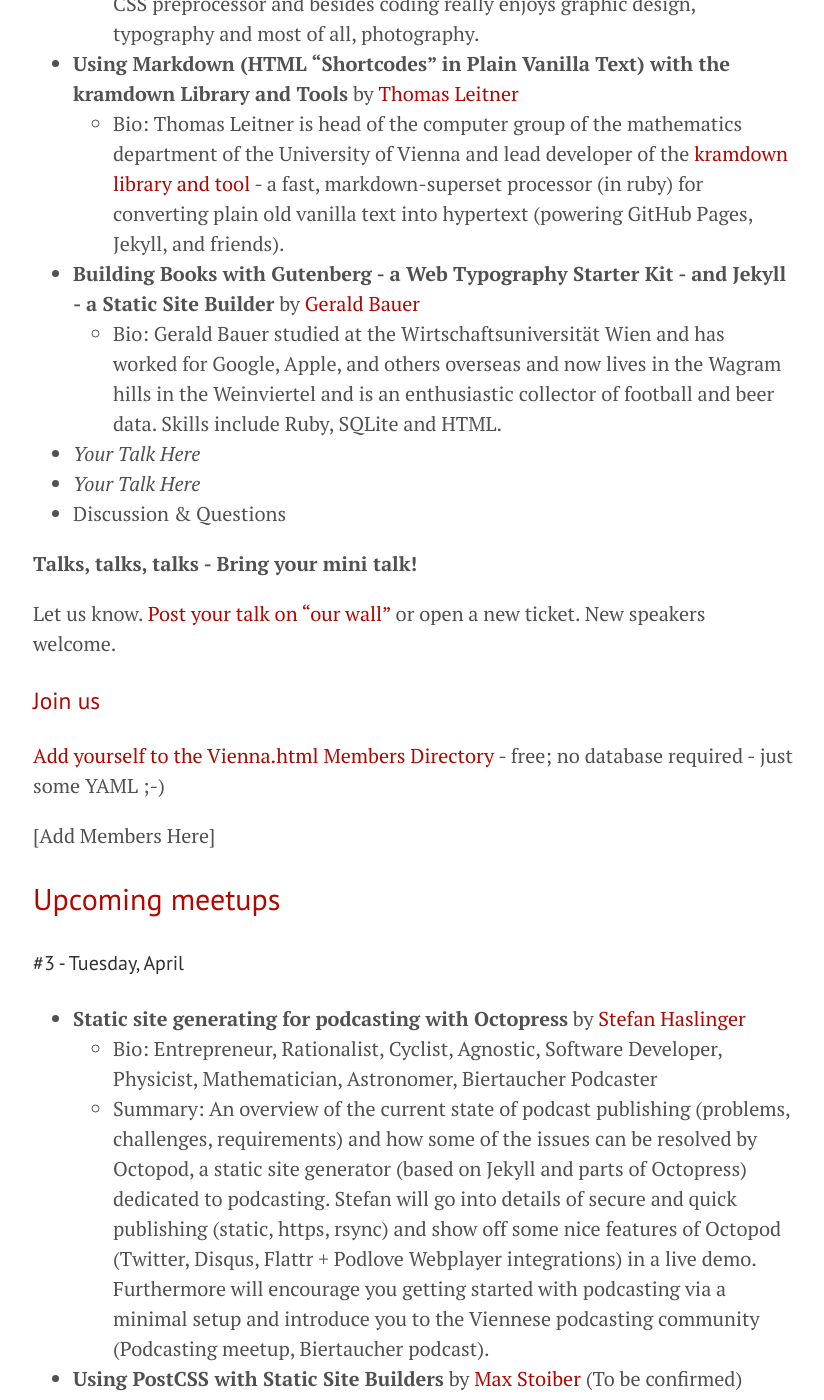
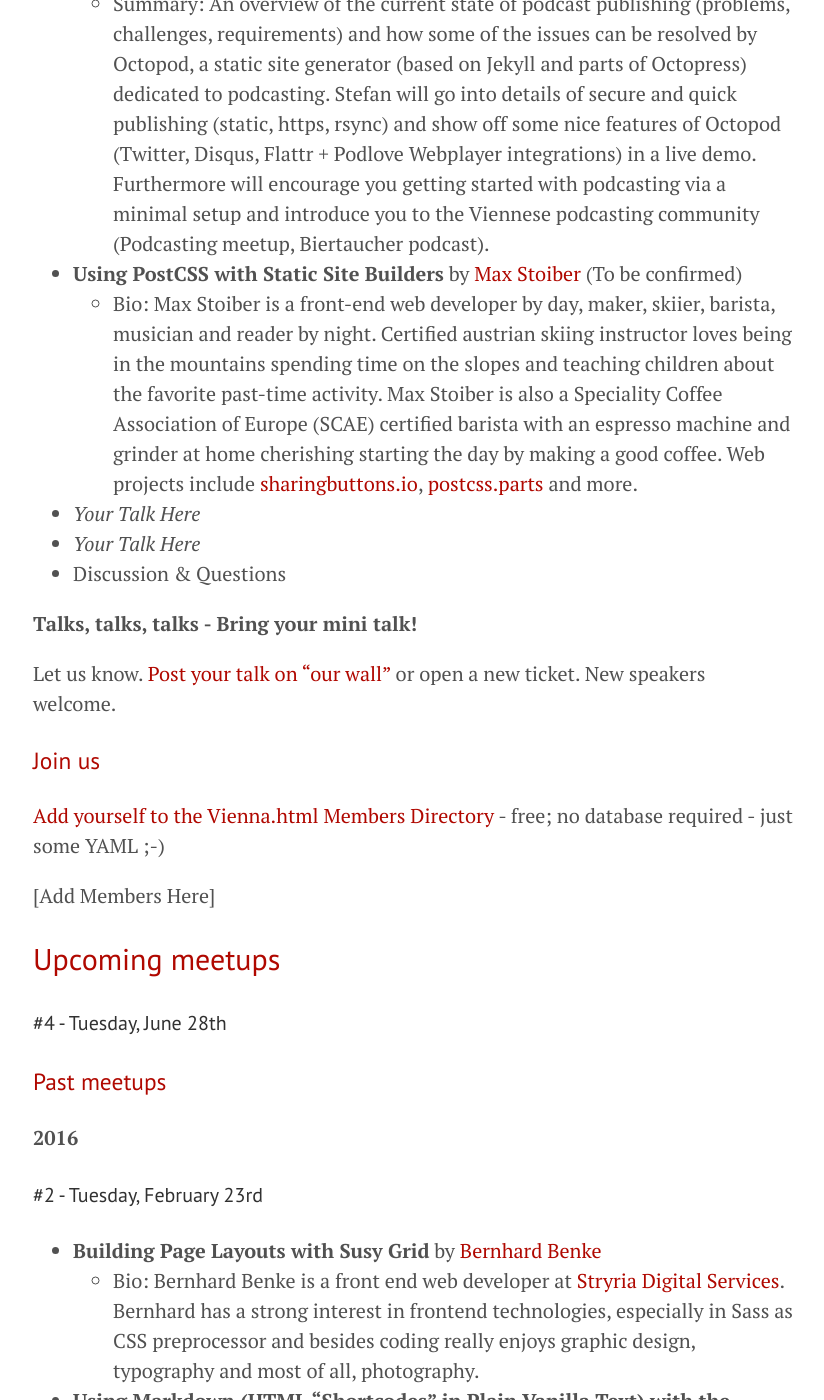
Before and after one commit to goodbyeaustria/archive, a Jekyll site: the page built from index.md, in a window 1280 px wide and 1400 px high, scrolled down 998 px. Shown: the whole window, without its empty margins (227-1051 px from the left). Built offline with Jekyll 4.4.1, drawn with Linux system fonts in a browser that asks for light colours; some of the changed lines change nothing that is shown; some of the changed text lies outside the part shown.

Commit message:
Update index.md

```diff
--- a/index.md
+++ b/index.md
@@ -13,25 +13,25 @@
 
 Free. Everyone Welcome.
 
-When:    **Tuesday, February 23rd starting at 18.30**
+When:    **Tuesday, April 26th starting at 18.30**
 Where:   **@ [sektor5 Coworking Café+Lobby](http://www.sektor5.at), Siebenbrunnengasse 44, Wien 5**
 
 
 ![](i/sektor5map.jpg)
 
-- **Building Page Layouts with Susy Grid** by [Bernhard Benke](http://ultrasmall.at)
-    - Bio: Bernhard Benke is a front end web developer at [Stryria Digital Services](http://styriadigitalservices.com/). Bernhard has a strong interest in frontend technologies, especially in Sass as CSS preprocessor and besides coding really enjoys graphic design, typography and most of all, photography.
-- **Using Markdown (HTML "Shortcodes" in Plain Vanilla Text) with the kramdown Library and Tools** by [Thomas Leitner](https://github.com/gettalong)
-    - Bio: Thomas Leitner is head of the computer group of the mathematics department of the University of Vienna and lead developer of the [kramdown library and tool](http://kramdown.gettalong.org) - a fast, markdown-superset processor (in ruby) for converting plain old vanilla text into hypertext (powering GitHub Pages, Jekyll, and friends).
-- **Building Books with Gutenberg - a Web Typography Starter Kit - and Jekyll - a Static Site Builder** by [Gerald Bauer](https://github.com/geraldb)
-    - Bio: Gerald Bauer studied at the Wirtschaftsuniversität Wien and has worked for Google, Apple, and others overseas and now lives in the Wagram hills in the Weinviertel and is an enthusiastic collector of football and beer data. Skills include Ruby, SQLite and HTML.
+
+- **Static site generating for podcasting with Octopress** by [Stefan Haslinger](https://twitter.com/informatom)
+   - Bio: Entrepreneur, Rationalist, Cyclist, Agnostic, Software Developer, Physicist, Mathematician, Astronomer, Biertaucher Podcaster
+   - Summary: An overview of the current state of podcast publishing (problems, challenges, requirements) and how some of the issues can be resolved by Octopod, a static site generator (based on Jekyll and parts of Octopress) dedicated to podcasting. Stefan will go into details of secure and quick publishing (static, https, rsync) and show off some nice features of Octopod (Twitter, Disqus, Flattr + Podlove Webplayer integrations) in a live demo. Furthermore  will encourage you getting started with podcasting via a minimal setup and introduce you to the Viennese podcasting community (Podcasting meetup, Biertaucher podcast).
+- **Using PostCSS with Static Site Builders** by [Max Stoiber](http://mxstbr.com)  (To be confirmed)
+    - Bio: Max Stoiber is a front-end web developer by day, maker, skiier, barista, musician and reader by night. Certified austrian skiing instructor loves being in the mountains spending time on the slopes and teaching children about the favorite past-time activity. Max Stoiber is also a Speciality Coffee Association of Europe (SCAE) certified barista with an espresso machine and grinder at home cherishing starting the day by making a good coffee. Web projects include [sharingbuttons.io](http://sharingbuttons.io), [postcss.parts](http://postcss.parts) and more.
 - _Your Talk Here_
 - _Your Talk Here_
 - Discussion & Questions
 
 **Talks, talks, talks - Bring your mini talk!**
 
-Let us know. [Post your talk on "our wall"](https://github.com/viennahtml/members/issues/9) or open a new ticket. New speakers welcome.
+Let us know. [Post your talk on "our wall"](https://github.com/viennahtml/members/issues/11) or open a new ticket. New speakers welcome.
 
 
 ### Join us
@@ -43,17 +43,22 @@
 
 ## Upcoming meetups
 
-#### \#3 - Tuesday,  April
-
-- **Static site generating for podcasting with Octopress** by [Stefan Haslinger](https://twitter.com/informatom)
-   - Bio: Entrepreneur, Rationalist, Cyclist, Agnostic, Software Developer, Physicist, Mathematician, Astronomer, Biertaucher Podcaster
-   - Summary: An overview of the current state of podcast publishing (problems, challenges, requirements) and how some of the issues can be resolved by Octopod, a static site generator (based on Jekyll and parts of Octopress) dedicated to podcasting. Stefan will go into details of secure and quick publishing (static, https, rsync) and show off some nice features of Octopod (Twitter, Disqus, Flattr + Podlove Webplayer integrations) in a live demo. Furthermore  will encourage you getting started with podcasting via a minimal setup and introduce you to the Viennese podcasting community (Podcasting meetup, Biertaucher podcast).
-
-- **Using PostCSS with Static Site Builders** by [Max Stoiber](http://mxstbr.com)  (To be confirmed)
-    - Bio: Max Stoiber is a front-end web developer by day, maker, skiier, barista, musician and reader by night. Certified austrian skiing instructor loves being in the mountains spending time on the slopes and teaching children about the favorite past-time activity. Max Stoiber is also a Speciality Coffee Association of Europe (SCAE) certified barista with an espresso machine and grinder at home cherishing starting the day by making a good coffee. Web projects include [sharingbuttons.io](http://sharingbuttons.io), [postcss.parts](http://postcss.parts) and more.
+#### \#4 - Tuesday, June 28th
 
 
 ### Past meetups
+
+**2016**
+
+#### \#2 - Tuesday, February 23rd
+
+- **Building Page Layouts with Susy Grid** by [Bernhard Benke](http://ultrasmall.at)
+    - Bio: Bernhard Benke is a front end web developer at [Stryria Digital Services](http://styriadigitalservices.com/). Bernhard has a strong interest in frontend technologies, especially in Sass as CSS preprocessor and besides coding really enjoys graphic design, typography and most of all, photography.
+- **Using Markdown (HTML "Shortcodes" in Plain Vanilla Text) with the kramdown Library and Tools** by [Thomas Leitner](https://github.com/gettalong)
+    - Bio: Thomas Leitner is head of the computer group of the mathematics department of the University of Vienna and lead developer of the [kramdown library and tool](http://kramdown.gettalong.org) - a fast, markdown-superset processor (in ruby) for converting plain old vanilla text into hypertext (powering GitHub Pages, Jekyll, and friends).
+- **Building Books with Gutenberg - a Web Typography Starter Kit - and Jekyll - a Static Site Builder** by [Gerald Bauer](https://github.com/geraldb)
+    - Bio: Gerald Bauer studied at the Wirtschaftsuniversität Wien and has worked for Google, Apple, and others overseas and now lives in the Wagram hills in the Weinviertel and is an enthusiastic collector of football and beer data. Skills include Ruby, SQLite and HTML.
+
 
 **2015**
 
@@ -72,6 +77,8 @@
 ### News
 
 Follow along on Twitter [@viennahtml](https://twitter.com/viennahtml) for the latest updates.
+
+
 
 - Thanks for joining the 1st meetup. Find the "[The World's Greatest (Free) Static Site Builders / Generators](http://slideshow-s9.github.io/demos/staticgen.html)" slides online.
 - Thanks to [@viennarb](https://twitter.com/viennarb) for organizing. Great talks. Find the "[Dr Jekyll and Mr Hyde: Build Static Sites with Ruby](http://slideshow-s9.github.io/demos/drjekyll.html)" slides online.
```
